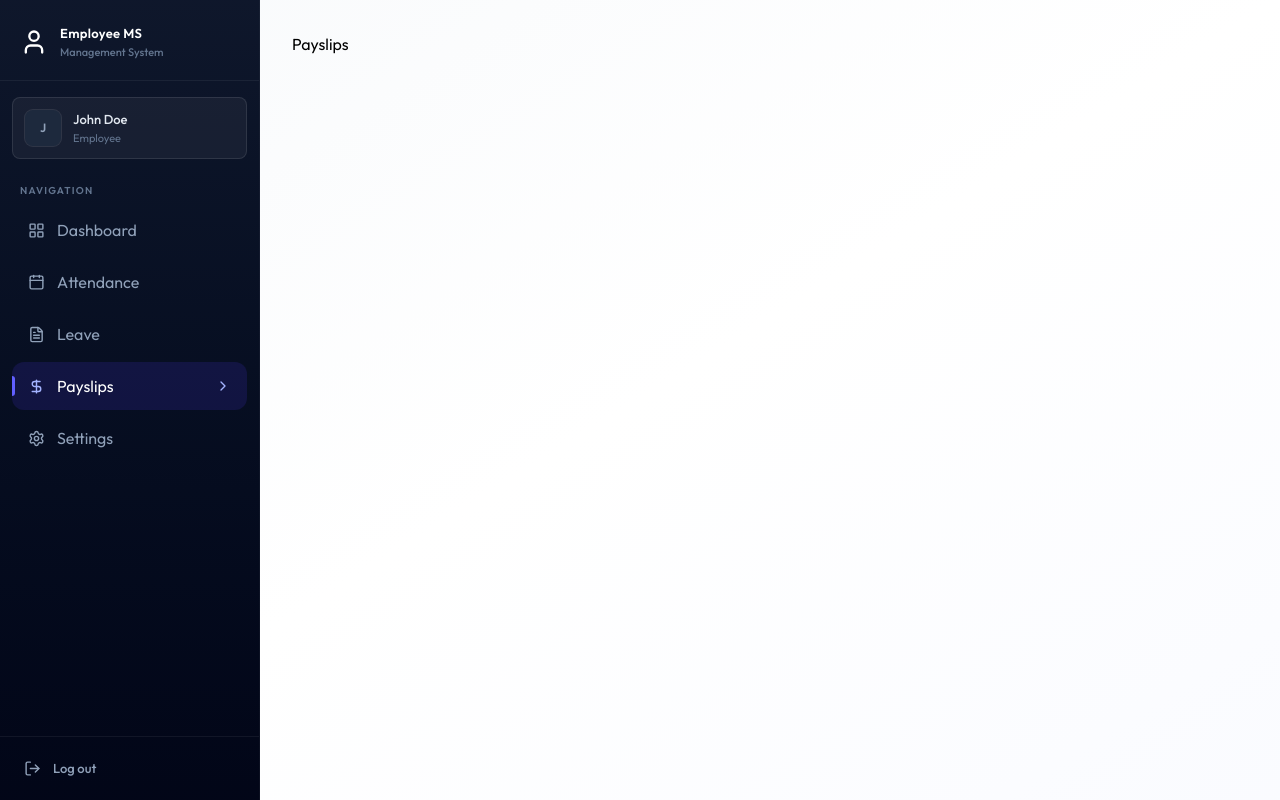
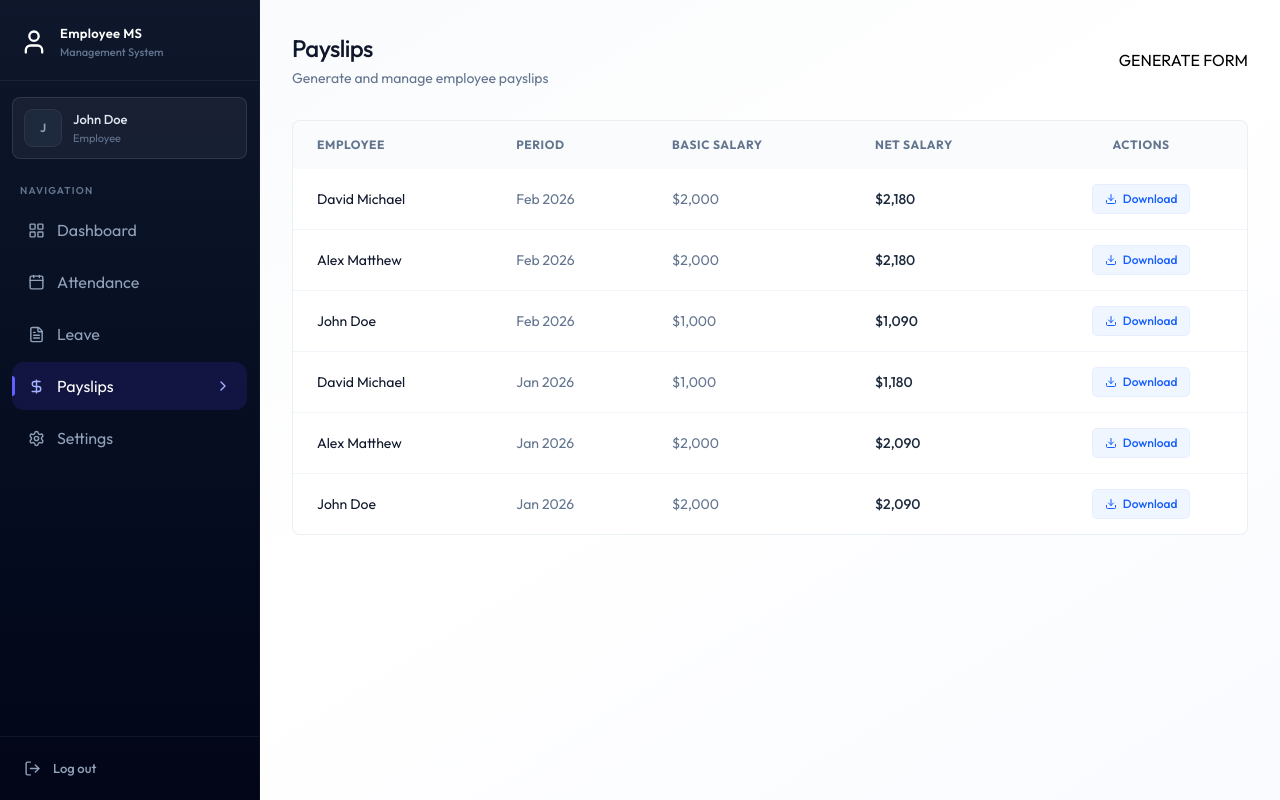
Before and after one commit to mui462/EMS-FULL-STACK-PROJECT, a React (Vite) app in the folder client/: page /payslips in a window 1280 px wide. Built offline with nearby package versions, Linux system fonts and the light colour scheme.

Commit message:
payslip ui design

```diff
--- /dev/null
+++ b/client/src/components/payslip/PayslipList.jsx
@@ -0,0 +1,91 @@
+import { format } from "date-fns";
+import { Download } from "lucide-react";
+import React from "react";
+
+const PayslipList = ({ payslips, isAdmin }) => {
+    return (
+        <div className="card overflow-hidden">
+            <div className="overflow-x-auto">
+                <table className="table-modern">
+                    <thead>
+                        <tr>
+                            {isAdmin && <th>Employee</th>}
+                            <th>Period</th>
+                            <th>Basic Salary</th>
+                            <th>Net Salary</th>
+                            <th className="text-center">Actions</th>
+                        </tr>
+                    </thead>
+
+                    <tbody>
+                        {payslips.length === 0 ? (
+                            <tr>
+                                <td
+                                    colSpan={isAdmin ? 5 : 4}
+                                    className="text-center py-12 text-slate-400"
+                                >
+                                    No Payslips Found
+                                </td>
+                            </tr>
+                        ) : (
+                            payslips.map((payslip) => (
+                                <tr key={payslip._id || payslip.id}>
+                                    {isAdmin && (
+                                        <td className="text-slate-900">
+                                            {payslip.employee?.firstName}{" "}
+                                            {payslip.employee?.lastName}
+                                        </td>
+                                    )}
+
+                                    <td className="text-slate-500">
+                                        {format(
+                                            new Date(
+                                                payslip.year,
+                                                payslip.month - 1
+                                            ),
+                                            "MMM yyyy"
+                                        )}
+                                    </td>
+
+                                    <td className="text-slate-500">
+                                        $
+                                        {Number(
+                                            payslip.basicSalary
+                                        ).toLocaleString()}
+                                    </td>
+
+                                    <td className="font-medium text-slate-800">
+                                        $
+                                        {Number(
+                                            payslip.netSalary
+                                        ).toLocaleString()}
+                                    </td>
+
+                                    <td className="text-center">
+                                        <button
+                                            onClick={() =>
+                                                window.open(
+                                                    `/print/payslips/${
+                                                        payslip._id ||
+                                                        payslip.id
+                                                    }`,
+                                                    "_blank"
+                                                )
+                                            }
+                                            className="inline-flex items-center px-3 py-1.5 text-xs font-medium rounded text-blue-600 bg-blue-50 hover:bg-blue-100 transition-colors ring-1 ring-blue-600/10"
+                                        >
+                                            <Download className="w-3 h-3 mr-1.5" />
+                                            Download
+                                        </button>
+                                    </td>
+                                </tr>
+                            ))
+                        )}
+                    </tbody>
+                </table>
+            </div>
+        </div>
+    );
+};
+
+export default PayslipList;
--- a/client/src/pages/payslips.jsx
+++ b/client/src/pages/payslips.jsx
@@ -1,9 +1,54 @@
-const Payslips = () => {
+import { useCallback, useEffect, useState } from "react";
+import { dummyEmployeeData, dummyPayslipData } from "../assets/assets";
+import Loading from "../components/Loading";
+import PayslipList from "../components/payslip/PayslipList";
+
+
+
+
+const payslips = () => {
+    const [payslips, setPayslips] = useState([])
+    const [employees, setEmployees] = useState([])
+    const [loading, setLoading] = useState(true);
+    const isAdmin = true;
+
+
+    const fetchPayslips = useCallback(async ()=>{
+        setPayslips(dummyPayslipData)
+
+        setTimeout(() => {
+            setLoading(false);
+
+        },1000);
+    },[])
+
+
+    useEffect(()=>{
+        fetchPayslips()
+    },[fetchPayslips])
+
+    useEffect(()=>{
+        if(isAdmin) setEmployees(dummyEmployeeData)
+    },[isAdmin])
+
+        if(loading) return <Loading />
+
+
+
+
     return (
-        <div>
-            Payslips
+        <div className="animate-fade-in">
+            <div className="flex flex-col sm:flex-row justify-between items-start sm:items-center gap-4 mb-8">
+                <div>
+                    <h1 className="page-title">Payslips</h1>
+                    <p className="page-subtitle">{isAdmin ? "Generate and manage employee payslips" : "Your payslips History"}</p>
+                </div>
+                {isAdmin && <p>GENERATE FORM</p>}
+            </div>
+           <PayslipList payslips={payslips} isAdmin={isAdmin}/>
+
         </div>
     );
-}
+};
 
-export default Payslips;
+export default payslips;
--- a/client/src/pages/printpayslip.jsx
+++ b/client/src/pages/printpayslip.jsx
@@ -1,9 +1,9 @@
-const PrintPayslip = () => {
+const printPayslips = () => {
     return (
         <div>
-            Print Payslip
+            printPayslips
         </div>
     );
-};
+}
 
-export default PrintPayslip;
+export default printPayslips;
```
